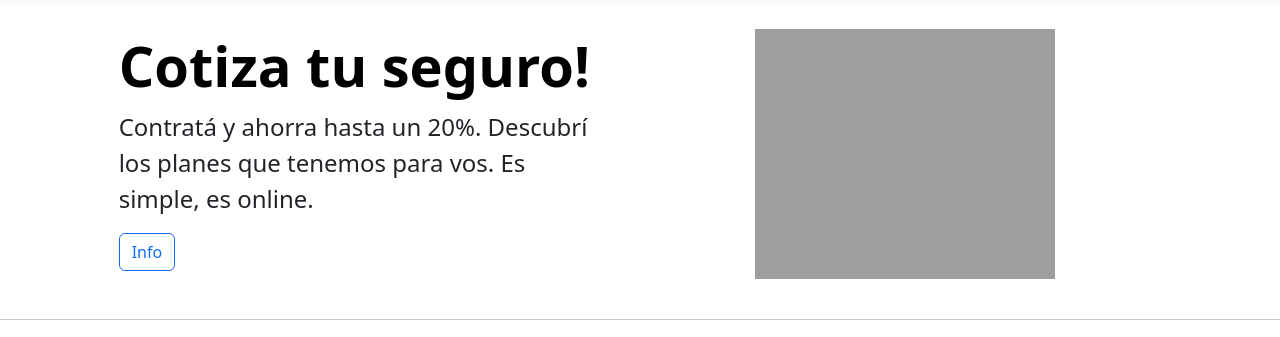
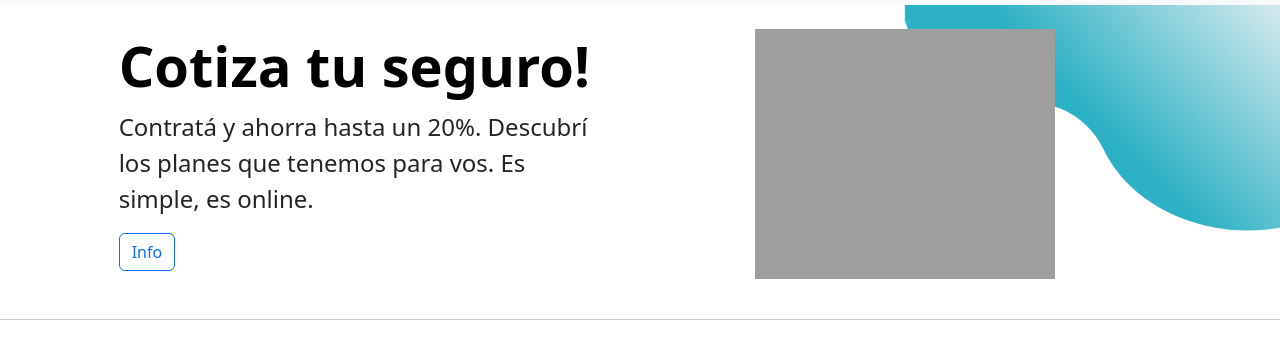
Before and after one commit to damiannicolass/gestionesvyd, a plain HTML site: page index.html in a window 1280 px wide. Shown: the part 108-445 px from the top of the page. Drawn offline with nearby package versions, Linux system fonts and the light colour scheme; the site is published under a folder, as on GitHub Pages, so addresses that start at the root find nothing.

Commit message:
correccion imagenes ruta

```diff
--- a/estilos.css
+++ b/estilos.css
@@ -22,7 +22,7 @@
     justify-content: center;
     align-items: center;
     margin: 0;
-    background-image: url(/img/fondo.png);
+    background-image: url(./img/fondo.png);
     background-size: cover;
 }
 .main__video{
```
